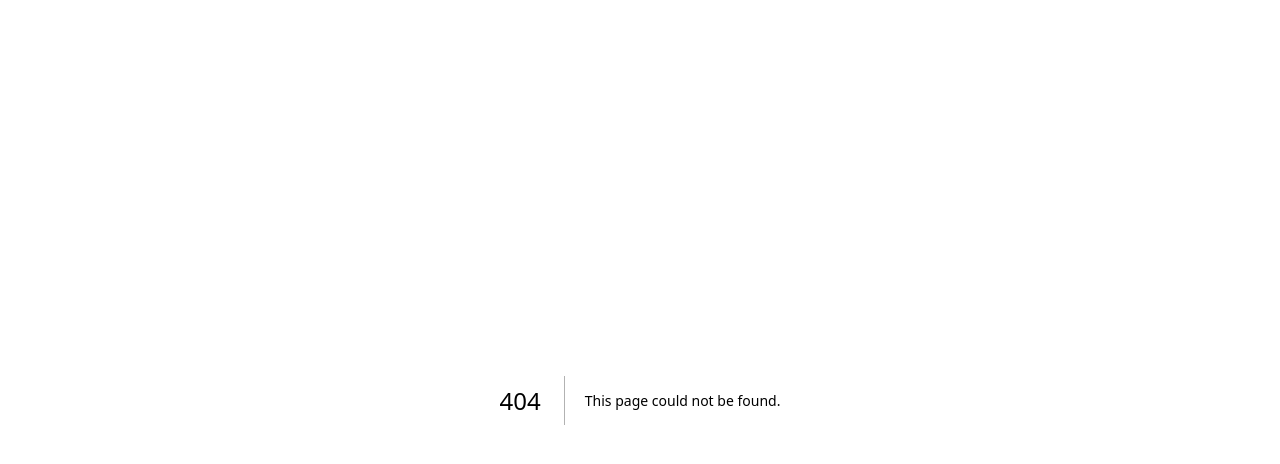
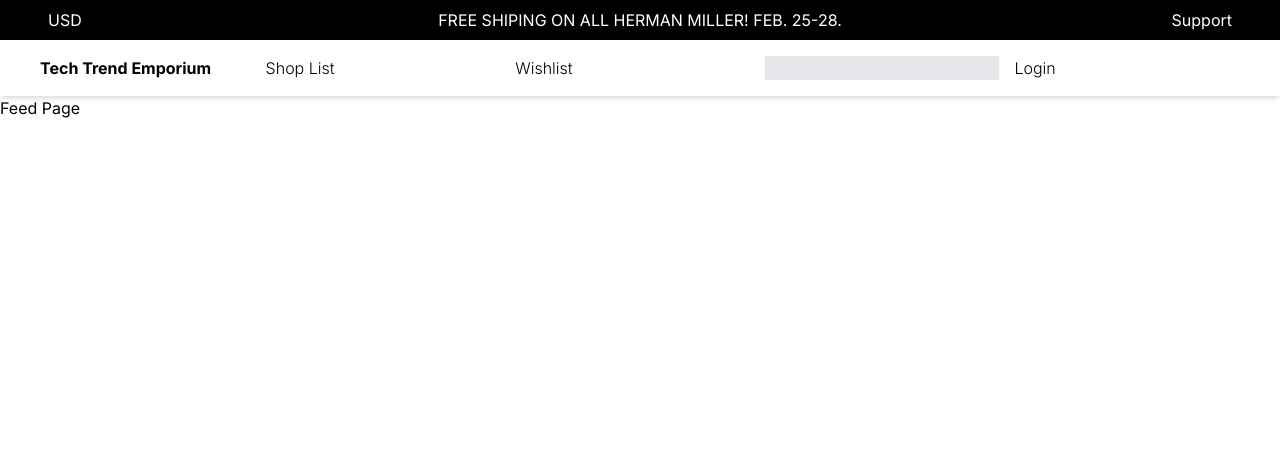
Before and after one commit to juromerop/tte-front, a Next.js app: page /feed in a window 1280 px wide. Before the commit this address had no page. Shown: the top 464 px of the page. Built offline with nearby package versions, Linux system fonts and the light colour scheme.

Commit message:
navbar structure created

```diff
--- /dev/null
+++ b/src/app/components/NavBar.tsx
@@ -0,0 +1,22 @@
+import React from 'react';
+
+const NavBar: React.FC = () => {
+    return (
+        <div className="shadow-md">
+            <nav className="bg-black text-white p-2 grid grid-cols-3 items-center">
+                <div className="text-left pl-10">USD</div>
+                <div className="text-center">FREE SHIPING ON ALL HERMAN MILLER! FEB. 25-28.</div>
+                <div className="text-right pr-10">Support</div>
+            </nav>
+            <nav className="bg-white text-black p-4 grid grid-cols-5 items-center">
+                <div className='font-bold ml-6'>Tech Trend Emporium</div>
+                <div className='font-light'>Shop List</div>
+                <div className='font-light'>Wishlist</div>
+                <div className='font-light'><input type="text" className="bg-gray-200" /></div>
+                <div className='font-light'>Login</div>
+            </nav>
+        </div>
+    );
+};
+
+export default NavBar;
--- /dev/null
+++ b/src/app/feed/page.tsx
@@ -0,0 +1,12 @@
+import NavBar from "../components/NavBar";
+
+function FeedPage() {
+  return (
+    <div>
+      <NavBar />
+      <h1>Feed Page</h1>
+    </div>
+  );
+}
+
+export default FeedPage;
```
